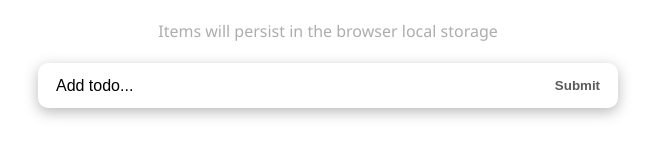
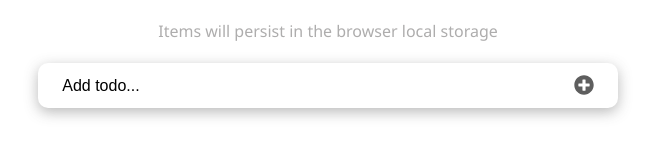
Before and after one commit to dennis-every/react-vite-todos, a React app: page / in a window 1280 px wide. Shown: the part 193-350 px from the top of the page, without its empty margins (312-967 px from the left). Built offline with nearby package versions, Linux system fonts and the light colour scheme; the HTML template or start-up script is replaced by a standard one.

Commit message:
Add react-icons

```diff
--- a/package.json
+++ b/package.json
@@ -13,6 +13,7 @@
     "prop-types": "^15.8.1",
     "react": "^18.2.0",
     "react-dom": "^18.2.0",
+    "react-icons": "^4.7.1",
     "sass": "^1.58.3",
     "uuid": "^9.0.0",
     "vite": "^4.1.0"
--- a/src/components/InputTodo.jsx
+++ b/src/components/InputTodo.jsx
@@ -1,5 +1,6 @@
 import PropTypes from 'prop-types';
 import { useState } from 'react';
+import { FaPlusCircle } from 'react-icons/fa';
 
 const InputTodo = (props) => {
   const [title, setTitle] = useState('');
@@ -41,7 +42,9 @@ const InputTodo = (props) => {
           onChange={handleChange}
           className="input-text"
         />
-        <button className="input-submit" type="submit">Submit</button>
+        <button className="input-submit" type="submit">
+          <FaPlusCircle />
+        </button>
       </form>
       <span className="submit-warning">{message}</span>
     </>
--- a/src/components/TodoItem.jsx
+++ b/src/components/TodoItem.jsx
@@ -1,5 +1,7 @@
 import { useState, useRef } from 'react';
 import PropTypes from 'prop-types';
+import { FaTrash } from 'react-icons/fa';
+import { AiFillEdit } from 'react-icons/ai';
 import styles from '@/styles/TodoItem.module.css';
 
 const TodoItem = (props) => {
@@ -66,12 +68,14 @@ const TodoItem = (props) => {
           checked={itemProp.completed}
           onChange={() => handleChange(itemProp.id)}
         />
-        <button type="button" onClick={handleEditing}>Edit</button>
+        <button type="button" onClick={handleEditing}>
+          <AiFillEdit style={{ color: '#5e5e5e', fontSize: '16px' }} />
+        </button>
         <button
           type="button"
           onClick={() => delTodo(itemProp.id)}
         >
-          Delete
+          <FaTrash style={{ color: '#5e5e5e', fontSize: '16px' }} />
         </button>
         <span style={itemProp.completed ? completedStyle : null}>{itemProp.title}</span>
       </div>
--- a/src/styles/app.css
+++ b/src/styles/app.css
@@ -66,3 +66,9 @@ body {
   margin-top: 5px;
   display: block;
 }
+
+.input-submit svg {
+  color: #5e5e5e;
+  font-size: 20px;
+  margin-top: 2px;
+}
```
Also changed, not shown: 1 other file (tests, documents, lock files or other folders).
